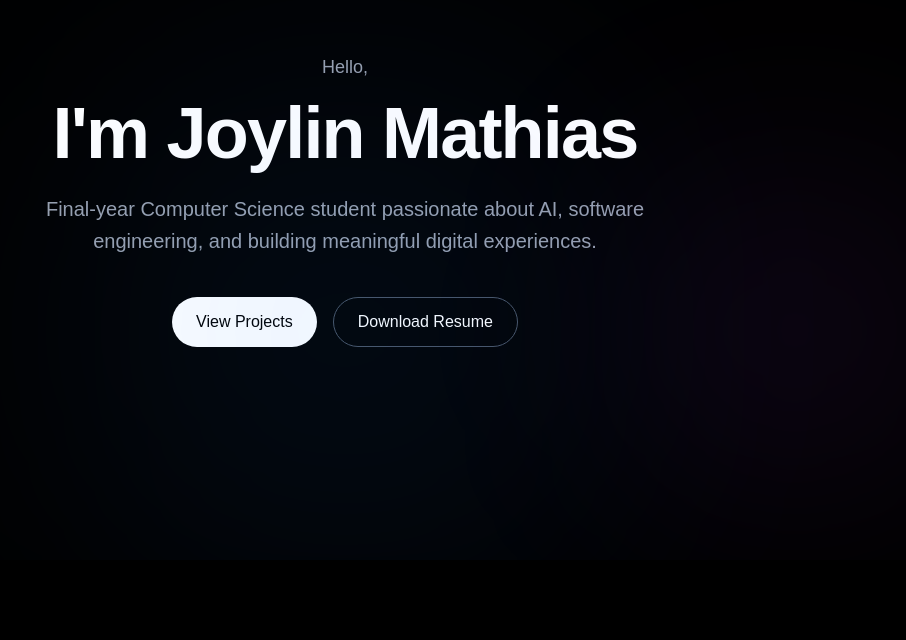
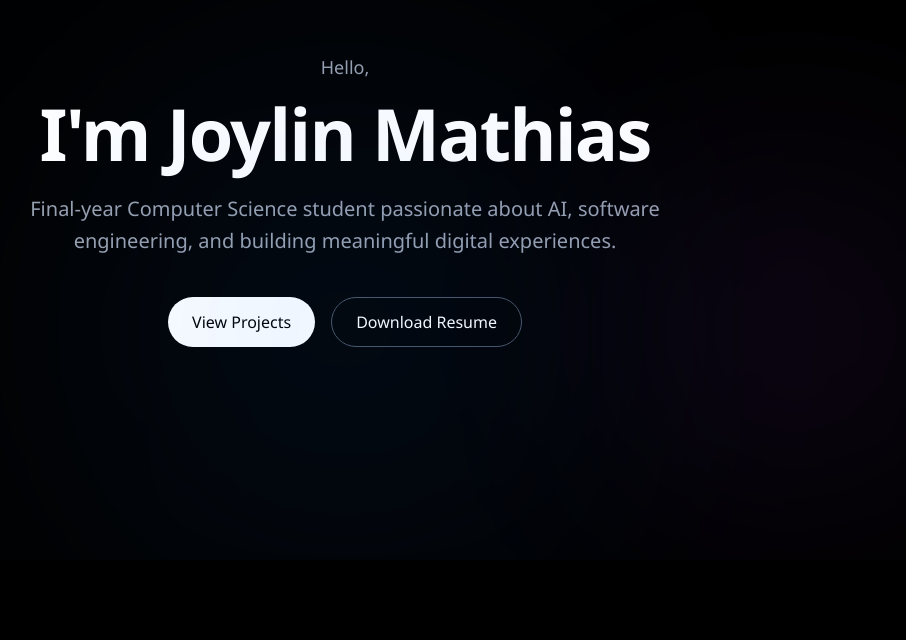
Before and after one commit to joylinmhs/portfolio, a Next.js app: page / in a window 1280 px wide. Shown: the part 160-800 px from the top of the page, without its empty margins (295-1201 px from the left). Built offline with nearby package versions, Linux system fonts and the light colour scheme.

Commit message:
Updated ProjectCard.tsx

```diff
--- a/app/globals.css
+++ b/app/globals.css
@@ -7,8 +7,8 @@
 @theme inline {
   --color-background: var(--background);
   --color-foreground: var(--foreground);
-  --font-sans: var(--font-geist-sans);
-  --font-mono: var(--font-geist-mono);
+  --font-sans: "Segoe UI", Arial, sans-serif;
+  --font-mono: "SFMono-Regular", "Consolas", monospace;
 }
 
 @media (prefers-color-scheme: dark) {
@@ -21,5 +21,5 @@
 body {
   background: var(--background);
   color: var(--foreground);
-  font-family: Arial, Helvetica, sans-serif;
+  font-family: "Segoe UI", Arial, sans-serif;
 }
--- a/app/layout.tsx
+++ b/app/layout.tsx
@@ -1,20 +1,9 @@
 import type { Metadata } from "next";
-import { Geist, Geist_Mono } from "next/font/google";
 import "./globals.css";
 
-const geistSans = Geist({
-  variable: "--font-geist-sans",
-  subsets: ["latin"],
-});
-
-const geistMono = Geist_Mono({
-  variable: "--font-geist-mono",
-  subsets: ["latin"],
-});
-
 export const metadata: Metadata = {
-  title: "Create Next App",
-  description: "Generated by create next app",
+  title: "Joylin Mathias | Portfolio",
+  description: "Portfolio website for Joylin Mathias",
 };
 
 export default function RootLayout({
@@ -23,10 +12,7 @@ export default function RootLayout({
   children: React.ReactNode;
 }>) {
   return (
-    <html
-      lang="en"
-      className={`${geistSans.variable} ${geistMono.variable} h-full antialiased`}
-    >
+    <html lang="en" className="h-full antialiased">
       <body className="min-h-full flex flex-col">{children}</body>
     </html>
   );
```
